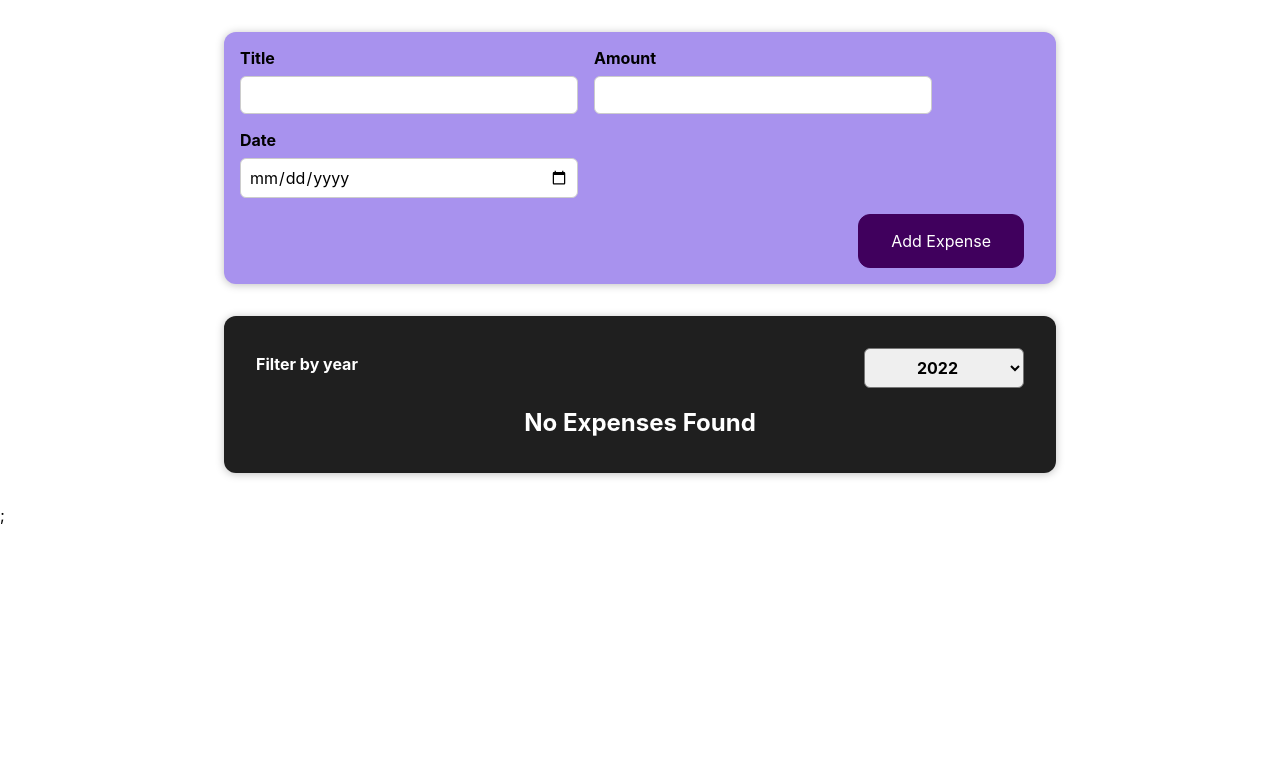
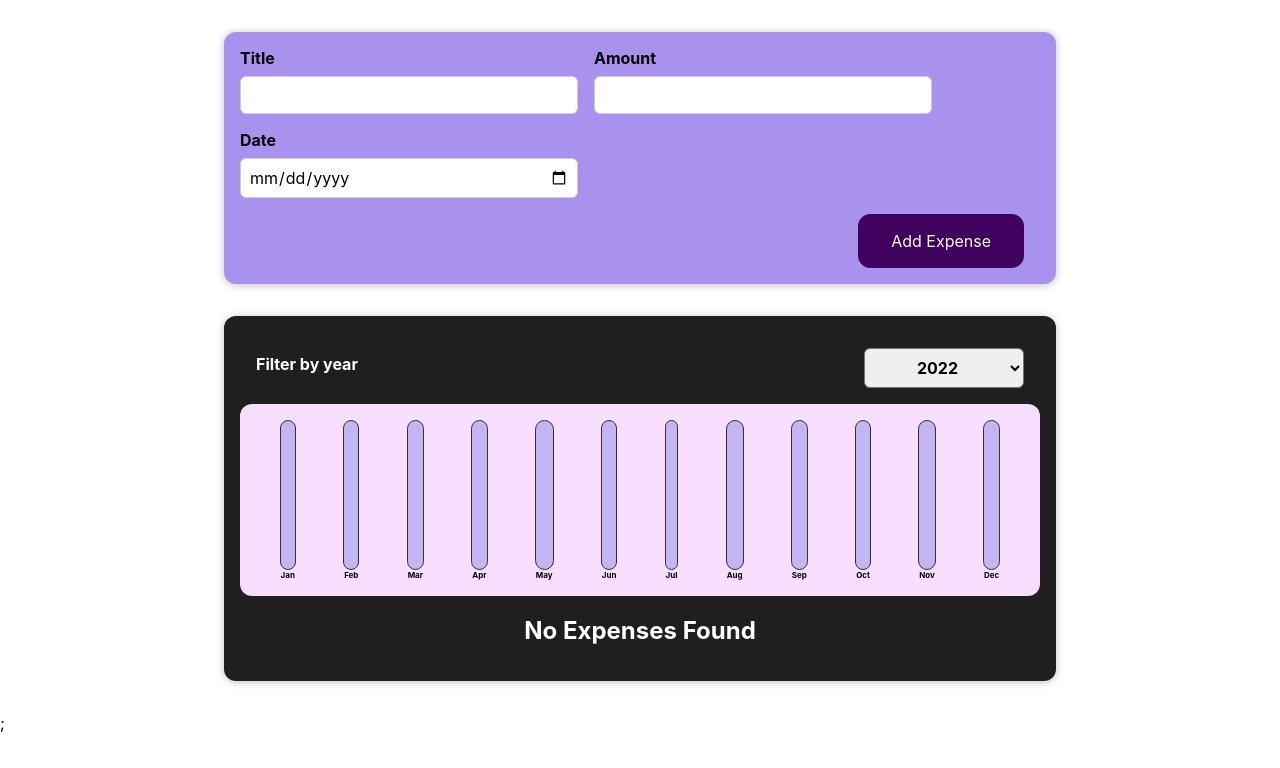
Before and after one commit to quinnZZzzzz/React_Review_app1, a React (Create React App) app: page / in a window 1280 px wide. Shown: the top 768 px of the page. Built offline with nearby package versions, Linux system fonts and the light colour scheme.

Commit message:
Chart Part

```diff
--- /dev/null
+++ b/src/components/Chart/Chart.css
@@ -0,0 +1,9 @@
+.chart {
+  padding: 1rem;
+  border-radius: 12px;
+  background-color: #f8dfff;
+  text-align: center;
+  display: flex;
+  justify-content: space-around;
+  height: 10rem;
+}
--- /dev/null
+++ b/src/components/Chart/Chart.js
@@ -0,0 +1,24 @@
+import "./Chart.css";
+import ChartBar from "./ChartBar";
+
+import React from "react";
+
+const Chart = (props) => {
+  const dataPointsValues = props.dataPoints.map((dataPoint) => dataPoint.value);
+  const totalMaximum = Math.max(...dataPointsValues);
+
+  return (
+    <div className="chart">
+      {props.dataPoints.map((data) => (
+        <ChartBar
+          value={data.value}
+          maxVal={totalMaximum}
+          key={data.label}
+          label={data.label}
+        />
+      ))}
+    </div>
+  );
+};
+
+export default Chart;
--- /dev/null
+++ b/src/components/Chart/ChartBar.css
@@ -0,0 +1,30 @@
+.chart-bar {
+  height: 100%;
+  display: flex;
+  flex-direction: column;
+  align-items: center;
+}
+
+.chart-bar__inner {
+  height: 100%;
+  width: 100%;
+  border: 1px solid #313131;
+  border-radius: 12px;
+  background-color: #c3b4f3;
+  overflow: hidden;
+  display: flex;
+  flex-direction: column;
+  justify-content: flex-end;
+}
+
+.chart-bar__fill {
+  background-color: #4826b9;
+  width: 100%;
+  transition: all 0.3s ease-out;
+}
+
+.chart-bar__label {
+  font-weight: bold;
+  font-size: 0.5rem;
+  text-align: center;
+}
--- /dev/null
+++ b/src/components/Chart/ChartBar.js
@@ -0,0 +1,23 @@
+import "./ChartBar.css";
+import React from "react";
+
+const ChartBar = (props) => {
+  let barFillHeight = "0%";
+
+  if (props.maxVal > 0) {
+    barFillHeight = Math.round((props.value / props.maxVal) * 100) + "%";
+  }
+  return (
+    <div className="chart-bar">
+      <div className="chart-bar__inner">
+        <div
+          className="chart-bar__fill"
+          style={{ height: barFillHeight }}
+        ></div>
+      </div>
+      <div className="chart-bar__label">{props.label}</div>
+    </div>
+  );
+};
+
+export default ChartBar;
--- /dev/null
+++ b/src/components/Expenses/ExpenseChart.js
@@ -0,0 +1,28 @@
+import React from "react";
+import Chart from "../Chart/Chart";
+
+const ExpenseChart = (props) => {
+  const chartDataPoints = [
+    { label: "Jan", value: 0 },
+    { label: "Feb", value: 0 },
+    { label: "Mar", value: 0 },
+    { label: "Apr", value: 0 },
+    { label: "May", value: 0 },
+    { label: "Jun", value: 0 },
+    { label: "Jul", value: 0 },
+    { label: "Aug", value: 0 },
+    { label: "Sep", value: 0 },
+    { label: "Oct", value: 0 },
+    { label: "Nov", value: 0 },
+    { label: "Dec", value: 0 },
+  ];
+
+  for (const expense of props.expenses) {
+    const expenseMonth = expense.date.getMonth();
+    chartDataPoints[expenseMonth].value += expense.amount;
+  }
+
+  return <Chart dataPoints={chartDataPoints} />;
+};
+
+export default ExpenseChart;
--- a/src/components/Expenses/Expenses.js
+++ b/src/components/Expenses/Expenses.js
@@ -3,6 +3,8 @@
 import React, { useState } from "react";
 import Card from "../UI/Card";
 import ExpenseLists from "./ExpenseLists";
+import Chart from "../Chart/Chart";
+import ExpenseChart from "./ExpenseChart";
 
 const Expenses = (props) => {
   const [filteredYear, setFilteredYear] = useState("");
@@ -15,14 +17,23 @@
     return expense.date.getFullYear().toString() === filteredYear;
   });
 
+  // const chartData = filteredExpenses.map((expense) => ({
+  //   value: expense.amount,
+  //   id: Math.random().toString(),
+  //   label: expense.value,
+  // }));
+
   return (
+    <div>
+      {/* <Chart dataPoints={chartData} /> */}
       <Card className="expenses">
         <div>
           <ExpensesFilter selected={filteredYear} onSelect={selectHandler} />
         </div>
-
+        <ExpenseChart expenses={filteredExpenses} />
         <ExpenseLists items={filteredExpenses} />
       </Card>
+    </div>
   );
 };
 
```
Lines whose indentation alone changed are shown as unchanged.
